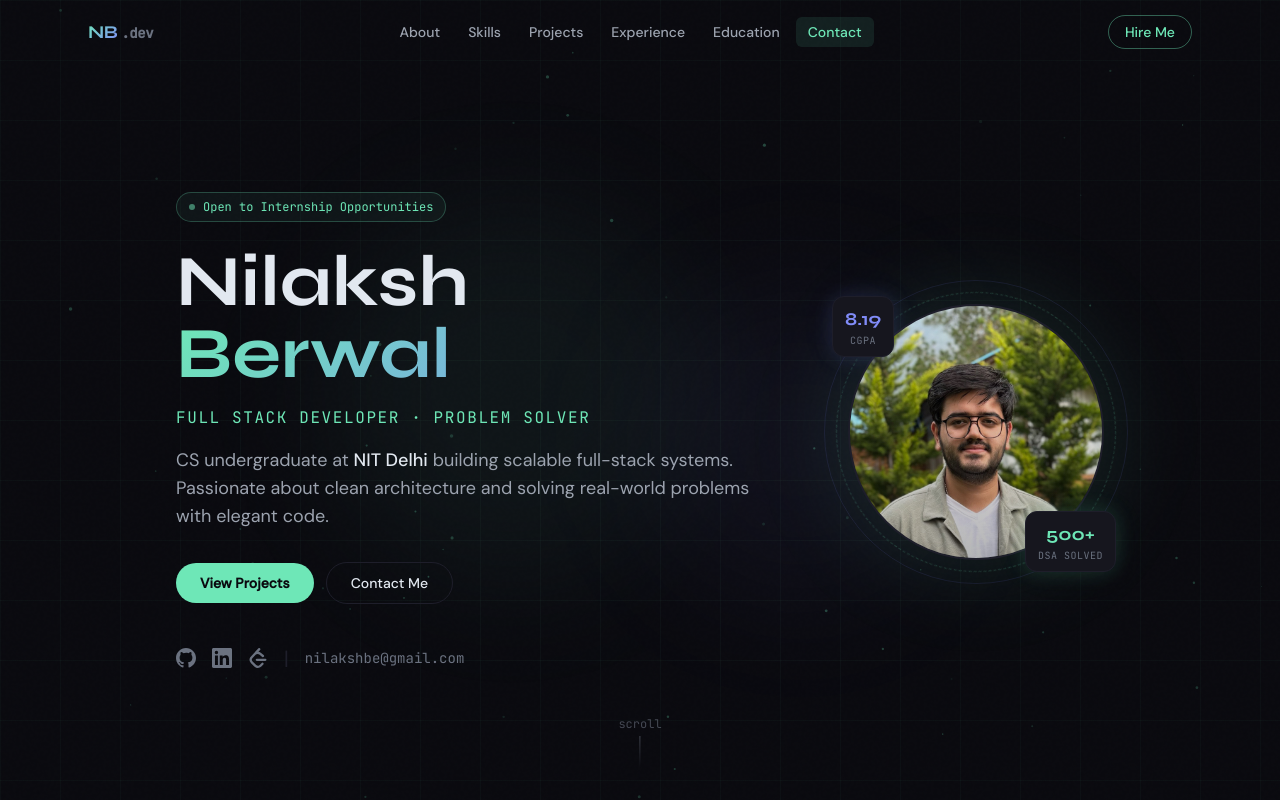
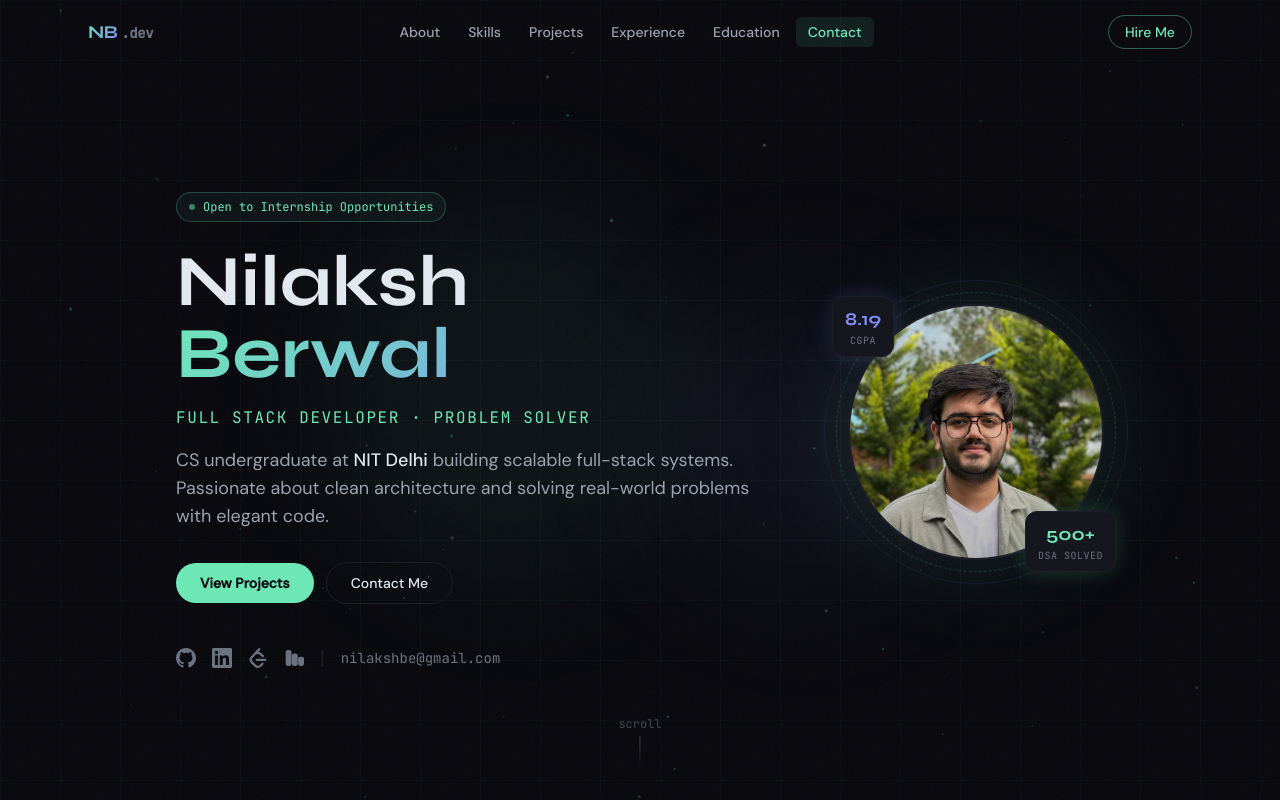
Before and after one commit to Nilaksh7/portfolio, a React (Vite) app: page / in a window 1280 px wide. Shown: the top 800 px of the page. Built offline with nearby package versions, Linux system fonts and the light colour scheme.

Commit message:
Add Codeforces link with icon to Hero component

```diff
--- a/src/components/Hero.jsx
+++ b/src/components/Hero.jsx
@@ -28,6 +28,15 @@ const socialLinks = [
       </svg>
     ),
   },
+  {
+  label: "Codeforces",
+  href: "https://codeforces.com/profile/Nilaksh7",
+  icon: (
+    <svg className="w-5 h-5" fill="currentColor" viewBox="0 0 24 24">
+      <path d="M4.5 2.5C3.12 2.5 2 3.62 2 5v14c0 1.38 1.12 2.5 2.5 2.5h2C7.88 21.5 9 20.38 9 19V5c0-1.38-1.12-2.5-2.5-2.5h-2zm7.5 4C10.62 6.5 9.5 7.62 9.5 9v10c0 1.38 1.12 2.5 2.5 2.5h2c1.38 0 2.5-1.12 2.5-2.5V9c0-1.38-1.12-2.5-2.5-2.5h-2zm7.5 4C18.12 10.5 17 11.62 17 13v6c0 1.38 1.12 2.5 2.5 2.5h2c1.38 0 2.5-1.12 2.5-2.5v-6c0-1.38-1.12-2.5-2.5-2.5h-2z" />
+    </svg>
+  ),
+},
 ];
 
 export default function Hero() {
```
